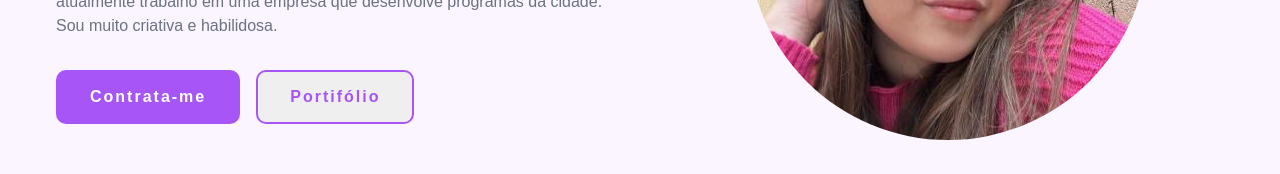
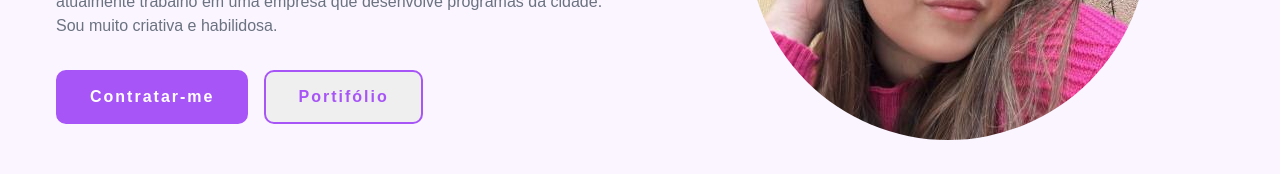
Before and after one commit to Ana460/Meu-portif-lio, a plain HTML site: page index.html in a window 1280 px wide. Shown: the part 460-634 px from the top of the page. Drawn offline with nearby package versions, Linux system fonts and the light colour scheme; a web font is replaced by a local one.

Commit message:
Update index.html

```diff
--- a/index.html
+++ b/index.html
@@ -38,7 +38,7 @@
                         Sou muito criativa e habilidosa.
                     </p>
                 <div class="action__btns">
-                    <button class="hire__me" on_click="https://wa.me/5517997756314">Contrata-me</button>
+                    <button class="hire__me" on_click="https://wa.me/5517997756314">Contratar-me</button>
                     <button class="portfolio">Portifólio</button>
                 </div>
           </div>
```
